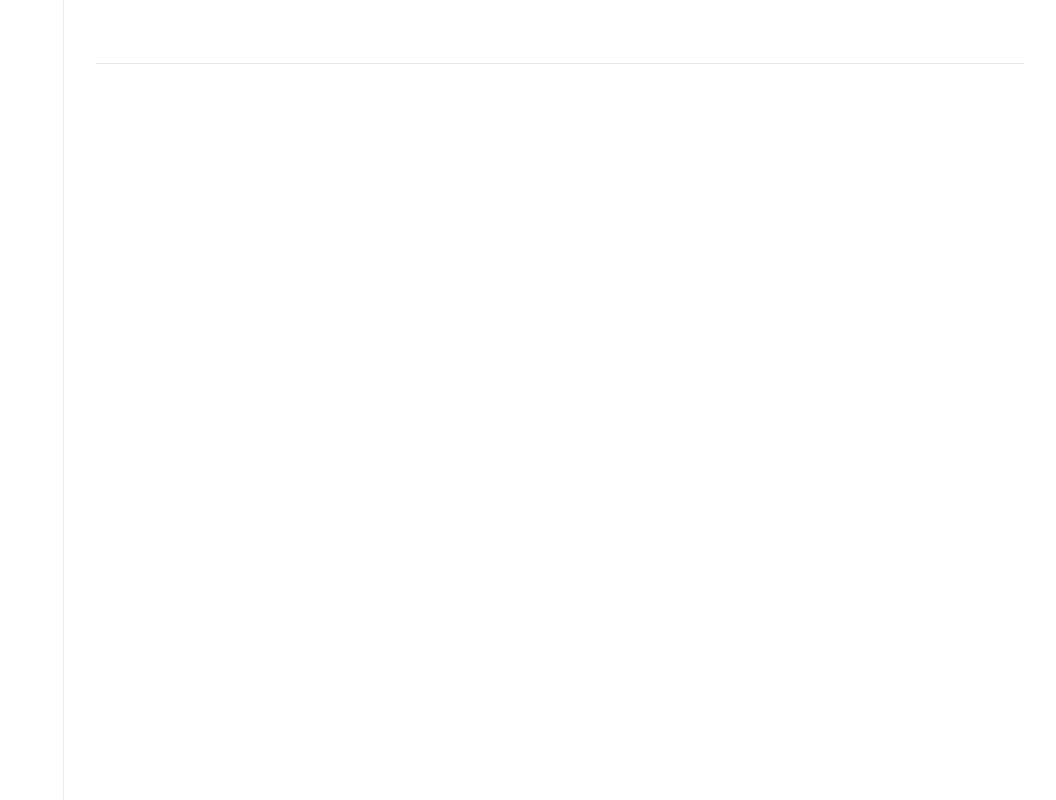
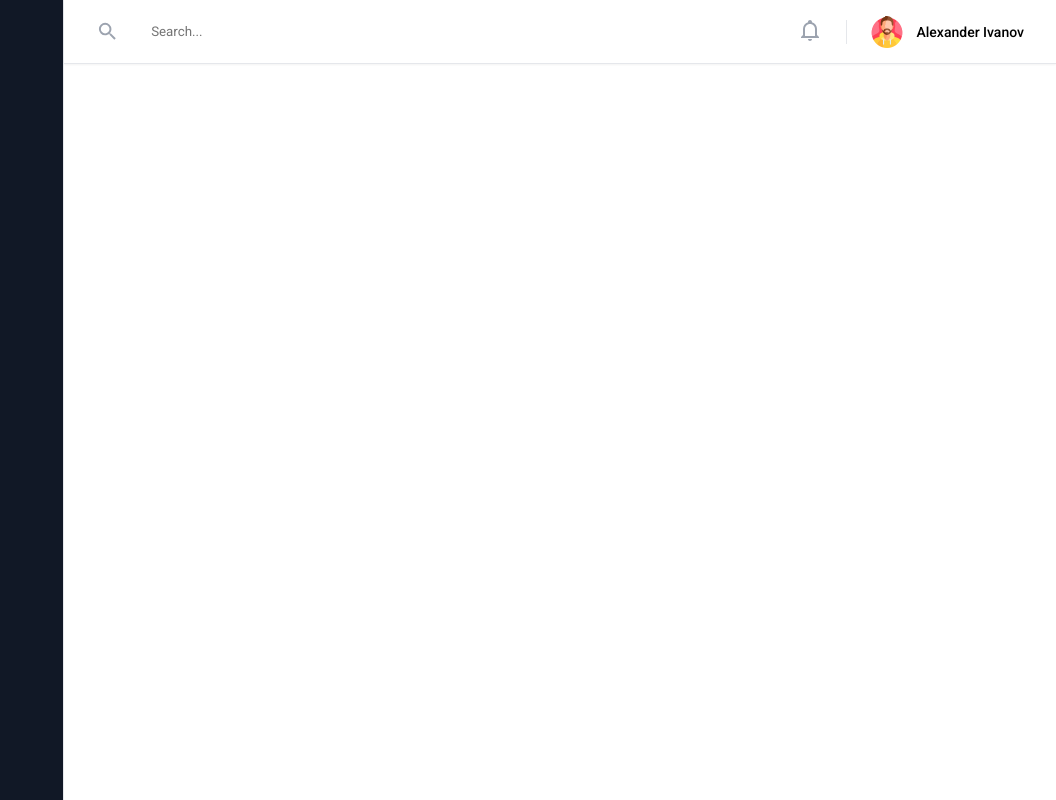
Before and after one commit to ivalexig/odin-admin-dashboard, a plain HTML site: page index.html in a window 1280 px wide. Shown: the whole page, without its empty margins (224-1280 px from the left). Drawn offline with Linux system fonts and the light colour scheme.

Commit message:
Added back searchbar styling

```diff
--- a/index.html
+++ b/index.html
@@ -15,9 +15,8 @@
   </head>
   <body>
     <div class="sidebar"></div>
-    <div class="content"></div>
-    <div class="header"></div>
-    <!-- <form class="search-bar" action="#">
+    <div class="header">
+      <form class="search-bar" action="#">
         <svg xmlns="http://www.w3.org/2000/svg" viewBox="0 0 24 24">
           <title>magnify</title>
           <path
@@ -32,8 +31,8 @@
           placeholder="Search..."
         />
       </form>
-        <div class="header-buttons"> -->
-    <!-- <div class="notifications">
+      <div class="header-buttons">
+        <div class="notifications">
           <svg xmlns="http://www.w3.org/2000/svg" viewBox="0 0 24 24">
             <title>bell-outline</title>
             <path
@@ -43,13 +42,14 @@
         </div>
         <div class="divider"></div>
         <div class="profile">
-            <img
-            class="profile-avatar"
-            src="./assets/avatar.png"
-            alt="avatar"
-            />
-            <div class="profile-name">Alexander Ivanov</div> -->
-    <!-- </div>
-        </div> -->
+          <img class="profile-avatar" src="./assets/avatar.png" alt="avatar" />
+          <div class="profile-name">Alexander Ivanov</div>
+        </div>
+      </div>
+    </div>
+    <div class="content">
+      <div class="content-header"></div>
+      <div class="content-main"></div>
+    </div>
   </body>
 </html>
--- a/style.css
+++ b/style.css
@@ -18,28 +18,28 @@ body {
     "side main";
 }
 
+/* Sidebar styling */
+
 .sidebar {
   border-right-width: 1px;
   grid-area: side;
+  background-color: #111826;
 }
 
-.content {
-  grid-area: main;
-  flex: 1 0 auto;
-  padding: 0 2rem;
-}
+/* Header styling */
 
 .header {
   grid-area: header;
-  margin: 0 2rem;
   display: flex;
   flex: 1 1 0%;
   column-gap: 1.5rem;
   position: sticky;
   border-bottom-width: 1px;
+  padding: 0 2rem;
+  box-shadow: 0 1px 2px 0 rgb(0 0 0 / 0.05);
 }
 
-/* .search-bar {
+.search-bar {
   display: flex;
   flex: 1 1 0%;
 }
@@ -89,4 +89,12 @@ body {
 .profile-name {
   font-weight: 500;
   font-size: 0.875rem;
-} */
+}
+
+/* Main container styling */
+
+.content {
+  grid-area: main;
+  flex: 1 0 auto;
+  padding: 2.5rem 2rem;
+}
```
Lines whose indentation alone changed are shown as unchanged.
